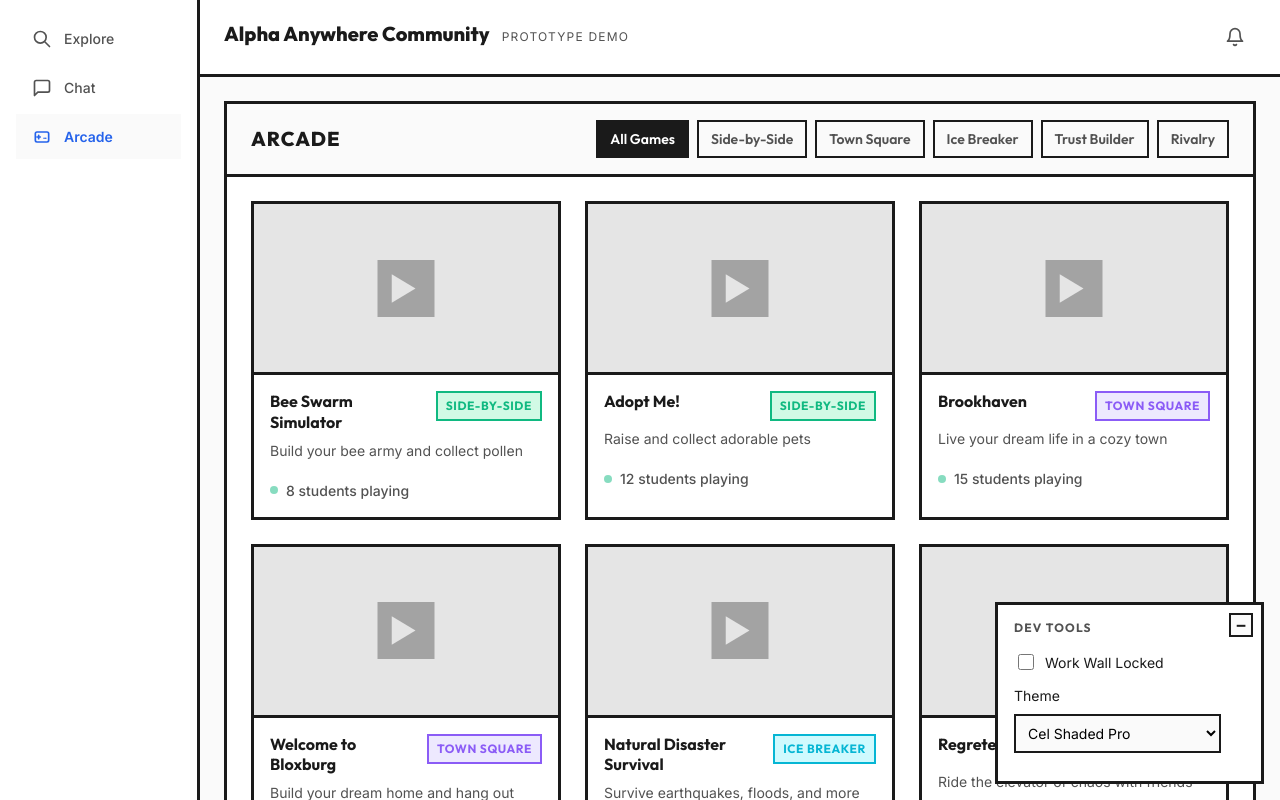
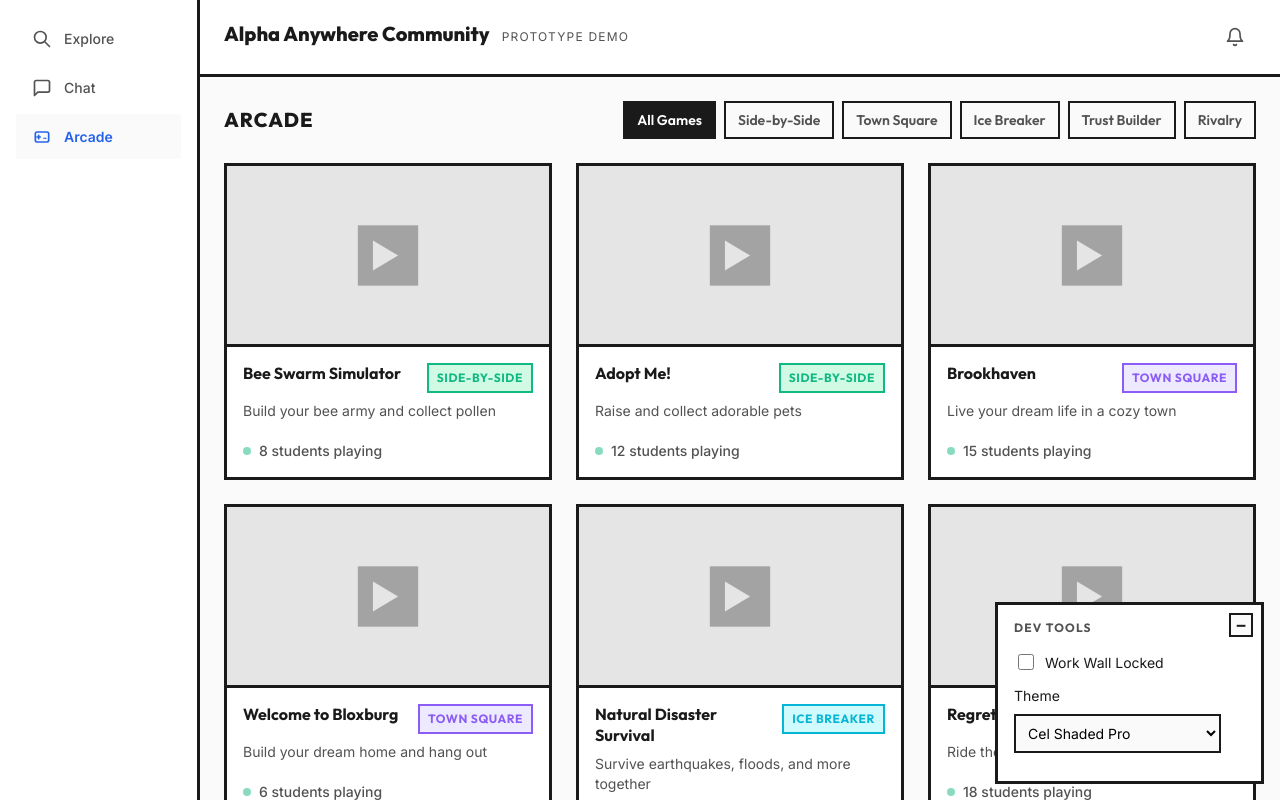
Before and after one commit to adam-paul/alpha-anywhere-community, a SvelteKit app: page /arcade in a window 1280 px wide. Shown: the top 800 px of the page. Built offline with nearby package versions, Linux system fonts and the light colour scheme.

Commit message:
abstracting page header to component, cleaning up arcade UI to be less busy and integrate better with new sidebar and header and main layout

```diff
--- /dev/null
+++ b/src/lib/components/layout/PageHeader.svelte
@@ -0,0 +1,42 @@
+<script lang="ts">
+  import type { Snippet } from 'svelte';
+
+  interface Props {
+    title: string;
+    actions?: Snippet;
+  }
+
+  let { title, actions }: Props = $props();
+</script>
+
+<div class="page-header">
+  <h2 class="page-title">{title}</h2>
+
+  {#if actions}
+    <div class="page-actions">
+      {@render actions()}
+    </div>
+  {/if}
+</div>
+
+<style>
+  .page-header {
+    display: flex;
+    justify-content: space-between;
+    align-items: center;
+    margin-bottom: var(--space-6);
+  }
+
+  .page-title {
+    font-size: var(--font-size-xl);
+    font-weight: 800;
+    text-transform: uppercase;
+    letter-spacing: 0.05em;
+  }
+
+  .page-actions {
+    display: flex;
+    align-items: center;
+    gap: var(--space-2);
+  }
+</style>
--- a/src/lib/components/layout/index.ts
+++ b/src/lib/components/layout/index.ts
@@ -1,3 +1,4 @@
 export { default as AppShell } from './AppShell.svelte';
 export { default as Sidebar } from './Sidebar.svelte';
 export { default as AppHeader } from './AppHeader.svelte';
+export { default as PageHeader } from './PageHeader.svelte';
--- a/src/routes/arcade/+page.svelte
+++ b/src/routes/arcade/+page.svelte
@@ -1,6 +1,7 @@
 <script lang="ts">
   import { createArcadeStore } from '$lib/stores/arcade.svelte';
   import { computeProgressPercent } from '$lib/types';
+  import { PageHeader } from '$lib/components/layout';
   import GameGrid from '$lib/components/GameGrid.svelte';
   import WorkWall from '$lib/components/WorkWall.svelte';
   import FilterBar from '$lib/components/FilterBar.svelte';
@@ -63,21 +64,18 @@
   <title>Arcade - Alpha Anywhere Community</title>
 </svelte:head>
 
-<div class="arcade-container">
-  <div class="arcade-widget">
-    <div class="arcade-header">
-      <h2 class="arcade-title">Arcade</h2>
-      <FilterBar disabled={showWorkWall} />
-    </div>
+<PageHeader title="Arcade">
+  {#snippet actions()}
+    <FilterBar disabled={showWorkWall} />
+  {/snippet}
+</PageHeader>
 
-    <div class="arcade-body" class:locked={showWorkWall}>
-      <GameGrid disabled={showWorkWall} />
+<div class="arcade-content" class:locked={showWorkWall}>
+  <GameGrid disabled={showWorkWall} />
 
-      {#if showWorkWall}
-        <WorkWall gatingState={arcade.gatingState} on:dismiss={handleWorkWallDismiss} />
-      {/if}
-    </div>
-  </div>
+  {#if showWorkWall}
+    <WorkWall gatingState={arcade.gatingState} on:dismiss={handleWorkWallDismiss} />
+  {/if}
 </div>
 
 <DevTools
@@ -88,42 +86,12 @@
 />
 
 <style>
-  .arcade-container {
-    max-width: 1200px;
-    width: 100%;
-    margin: 0 auto;
+  .arcade-content {
+    position: relative;
+    min-height: 400px;
   }
 
-  .arcade-widget {
-    background: var(--color-surface);
-    border: var(--border-width) solid var(--color-border);
-    border-radius: var(--radius);
-    overflow: hidden;
-  }
-
-  .arcade-header {
-    display: flex;
-    justify-content: space-between;
-    align-items: center;
-    padding: var(--space-4) var(--space-6);
-    border-bottom: var(--border-width) solid var(--color-border);
-    background: var(--color-bg);
-  }
-
-  .arcade-title {
-    font-size: var(--font-size-xl);
-    font-weight: 800;
-    text-transform: uppercase;
-    letter-spacing: 0.05em;
-  }
-
-  .arcade-body {
-    position: relative;
-    padding: var(--space-6);
-    min-height: 500px;
-  }
-
-  .arcade-body.locked {
+  .arcade-content.locked {
     overflow: hidden;
   }
 </style>
--- a/src/routes/chat/+page.svelte
+++ b/src/routes/chat/+page.svelte
@@ -1,4 +1,5 @@
 <script lang="ts">
+  import { PageHeader } from '$lib/components/layout';
   import Placeholder from '$lib/components/Placeholder.svelte';
 </script>
 
@@ -6,8 +7,10 @@
   <title>Chat - Alpha Anywhere Community</title>
 </svelte:head>
 
+<PageHeader title="Chat" />
+
 <Placeholder
-  title="Chat"
+  title="Coming Soon"
   description="Message your friends and classmates. Safe, moderated conversations with fellow students."
   icon="chat"
 />
--- a/src/routes/explore/+page.svelte
+++ b/src/routes/explore/+page.svelte
@@ -1,4 +1,5 @@
 <script lang="ts">
+  import { PageHeader } from '$lib/components/layout';
   import Placeholder from '$lib/components/Placeholder.svelte';
 </script>
 
@@ -6,8 +7,10 @@
   <title>Explore - Alpha Anywhere Community</title>
 </svelte:head>
 
+<PageHeader title="Explore" />
+
 <Placeholder
-  title="Explore Students"
+  title="Coming Soon"
   description="Discover other Alpha Anywhere students, see who shares your interests, and make new friends."
   icon="search"
 />
--- a/src/routes/profile/[id]/+page.svelte
+++ b/src/routes/profile/[id]/+page.svelte
@@ -1,5 +1,5 @@
 <script lang="ts">
-  import { page } from '$app/stores';
+  import { PageHeader } from '$lib/components/layout';
   import Placeholder from '$lib/components/Placeholder.svelte';
 </script>
 
@@ -7,8 +7,10 @@
   <title>Profile - Alpha Anywhere Community</title>
 </svelte:head>
 
+<PageHeader title="Profile" />
+
 <Placeholder
-  title="Student Profile"
+  title="Coming Soon"
   description="View student profiles, see their interests, and send friend requests."
   icon="user"
 />
```
